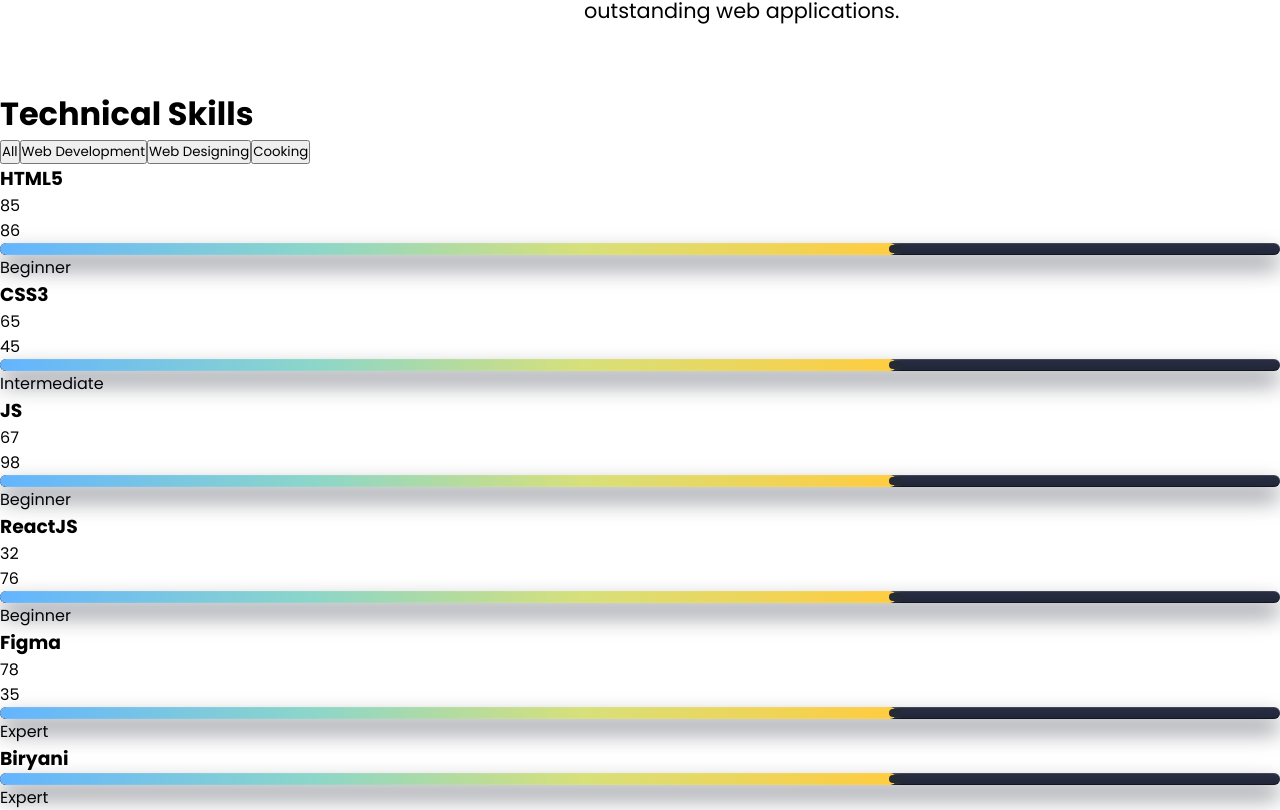
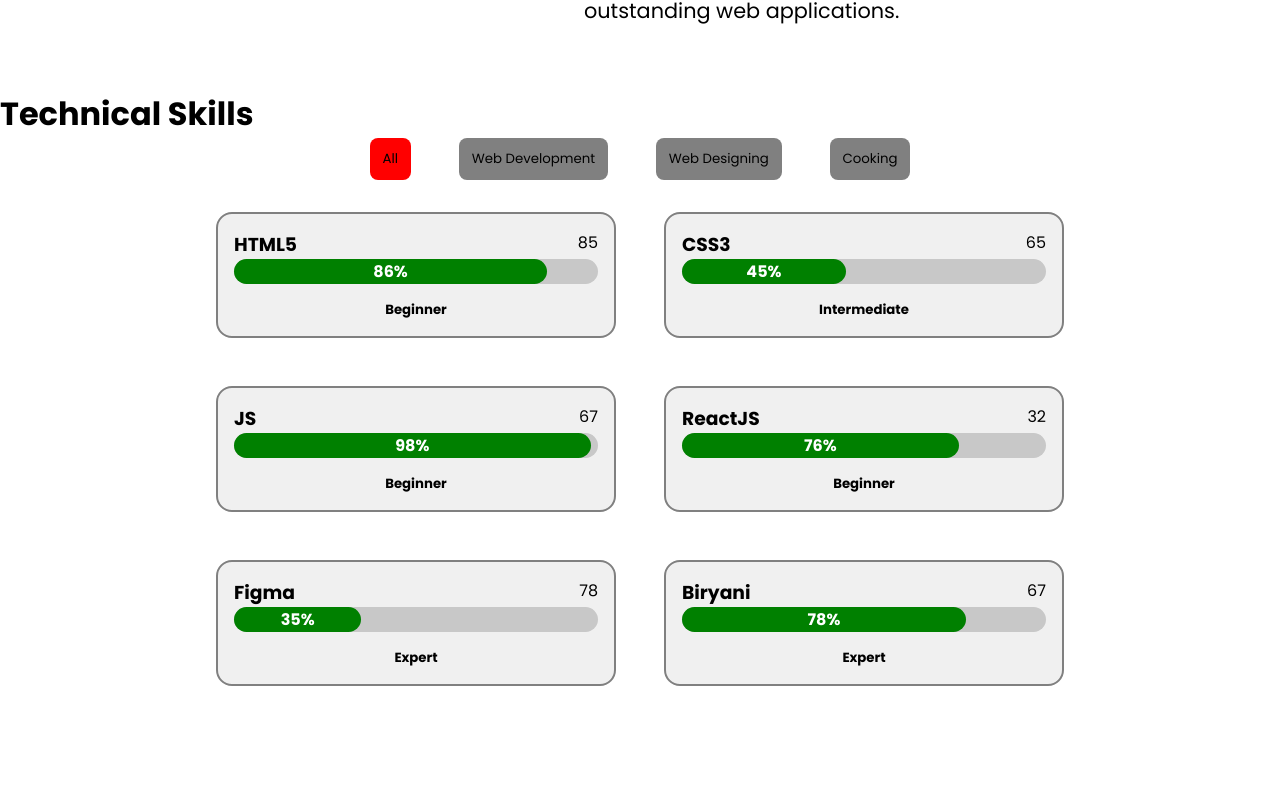
Before and after one commit to MuhammadZohaib28/NSFBATCH10PORTFOLIO, a React (Vite) app: page / in a window 1280 px wide. Shown: the part 1949-2759 px from the top of the page. After the commit the page ends 2635 px from the top, so only its background shows below. Built offline with nearby package versions, Linux system fonts and the light colour scheme.

Commit message:
displayed skills css

```diff
--- a/src/components/resusablecards/Cards.jsx
+++ b/src/components/resusablecards/Cards.jsx
@@ -4,23 +4,23 @@
 
 const Cards = ({ name, level, bar, tag }) => {
   return (
-    <div>
-      <div>
+    <div className="card">
+      <div className="card-top">
         <h3>{name}</h3>
 
         <span>{level}</span>
       </div>
 
-      <div>
-        <span>{bar}</span>
+      <div className="bar">
+        <div className="bar" style={{ width: bar, backgroundColor: "green" }}>
+          <span className="bar-percent">{bar}</span>
+        </div>
+      </div>
 
-        <div className="skill-bar">
-          <span className="skill-fill"></span>
-          <span className="skill-cap"></span>
-        </div>
+      <div className="card-tag">
+        <h5>{tag}</h5>
+      </div>
 
-        <span>{tag}</span>
-      </div>
     </div>
   );
 };
--- a/src/components/resusablecards/cards.css
+++ b/src/components/resusablecards/cards.css
@@ -1,62 +1,33 @@
-/* Track */
-.skill-bar {
-  --track: #2b2f45;
-  --fill-grad: linear-gradient(
-    90deg,
-    #63b4ff,
-    #8cd6c9 35%,
-    #d7e07a 65%,
-    #ffcc3f
-  );
-  --cap: #2a2f3b;
-  position: relative;
-  height: 12px;
-  border-radius: 999px;
-  background: linear-gradient(180deg, #2a2e44, #202538);
-  box-shadow: 0 1px 0 rgba(255, 255, 255, 0.12) inset,
-    0 -1px 0 rgba(0, 0, 0, 0.45) inset, 0 12px 22px rgba(20, 24, 38, 0.6);
-  overflow: hidden;
+.card {
+  border: 2px solid gray;
+  padding: 1rem;
+  border-radius: 1rem;
+  background-color: rgb(240, 240, 240);
+  width: 25rem;
 }
 
-/* Fill */
-.skill-fill {
-  position: absolute;
-  inset: 0 auto 0 0;
-  width: var(--value, 70%);
-  background: var(--fill-grad);
-  border-radius: 999px;
-  box-shadow: 0 0 8px rgba(140, 214, 201, 0.35),
-    0 0 1px 1px rgba(255, 255, 255, 0.08) inset;
+.card-top {
+  display: flex;
+  justify-content: space-between;
+  align-items: start;
 }
 
-/* Small dark end cap like in screenshot */
-.skill-cap {
-  position: absolute;
-  right: 4px;
-  top: 50%;
-  transform: translateY(-50%);
-  width: 14px;
-  height: 8px;
-  background: var(--cap);
-  border-radius: 999px;
-  filter: brightness(0.9);
+
+.bar{
+  background-color: rgb(200, 200, 200);
+  border-radius: 7rem;
+  text-align: center;
 }
 
-/* Position cap at the end of fill */
-.skill-bar {
-  /* move cap to end of current fill width using an extra wrapper trick */
-}
-.skill-bar .skill-cap {
-  left: calc(var(--value, 70%) - 7px); /* centers cap at fill end */
-  right: auto;
+.bar-percent{
+  text-align: center;
+  color: white;
+  font-weight: bold;
+  margin: 0 auto;
+  width: 100%;
 }
 
-/* Level text under the bar */
-.skill-level {
-  margin-top: 12px;
-  text-align: center;
-  font-size: 14px;
-  color: #c9cfe3;
-  letter-spacing: 0.2px;
-  opacity: 0.9;
+.card-tag{
+  text-align: center  ;
+  margin-top: 1rem;
 }
--- a/src/components/technicalskills/TechnicalSkills.jsx
+++ b/src/components/technicalskills/TechnicalSkills.jsx
@@ -10,25 +10,25 @@
       {
         name: "HTML5",
         level: "85",
-        bar: 86,
+        bar: "86%",
         tag: "Beginner",
       },
       {
         name: "CSS3",
         level: "65",
-        bar: 45,
+        bar: "45%",
         tag: "Intermediate",
       },
       {
         name: "JS",
         level: "67",
-        bar: 98,
+        bar: "98%",
         tag: "Beginner",
       },
       {
         name: "ReactJS",
         level: "32",
-        bar: 76,
+        bar: "76%",
         tag: "Beginner",
       },
     ],
@@ -37,7 +37,7 @@
       {
         name: "Figma",
         level: "78",
-        bar: 35,
+        bar: "35%",
         tag: "Expert",
       },
     ],
@@ -45,7 +45,9 @@
     Cooking: [
       {
         name: "Biryani",
-        tag: "Expert"
+        level: "67",
+        bar: "78%",
+        tag: "Expert",
       },
     ],
   };
@@ -65,10 +67,10 @@
     <div>
       <h1>Technical Skills</h1>
 
-      <div>
+      <div className="buttons-container">
         {categories.map((btn, index) => (
           <button
-            className="active"
+            className={btn === activetab ? "active" : "" }
             key={index}
             onClick={() => setActivetab(btn)}
           >
@@ -77,7 +79,7 @@
         ))}
       </div>
 
-      <div>
+      <div className="card-container">
         {displayedSkills.map((skills) => (
           <Cards
             name={skills.name}
--- a/src/components/technicalskills/technicalskils.css
+++ b/src/components/technicalskills/technicalskils.css
@@ -0,0 +1,34 @@
+.card-container {
+  display: flex;
+  justify-content: center;
+  align-items: center;
+  gap: 3rem;
+  width: 90%;
+  margin: 0 auto;
+  flex-wrap: wrap;
+}
+
+
+
+.buttons-container{
+    display: flex;
+    justify-content: center;
+    align-items: center;
+    gap: 3rem;
+}
+
+.buttons-container button {
+    outline: none;
+    border: none;
+    padding: 0.7rem 0.8rem;
+    border-radius: 0.5rem;
+
+    margin-bottom: 2rem;
+    background-color: gray;
+
+}
+
+
+.buttons-container button.active{
+    background-color: red;
+}
```
